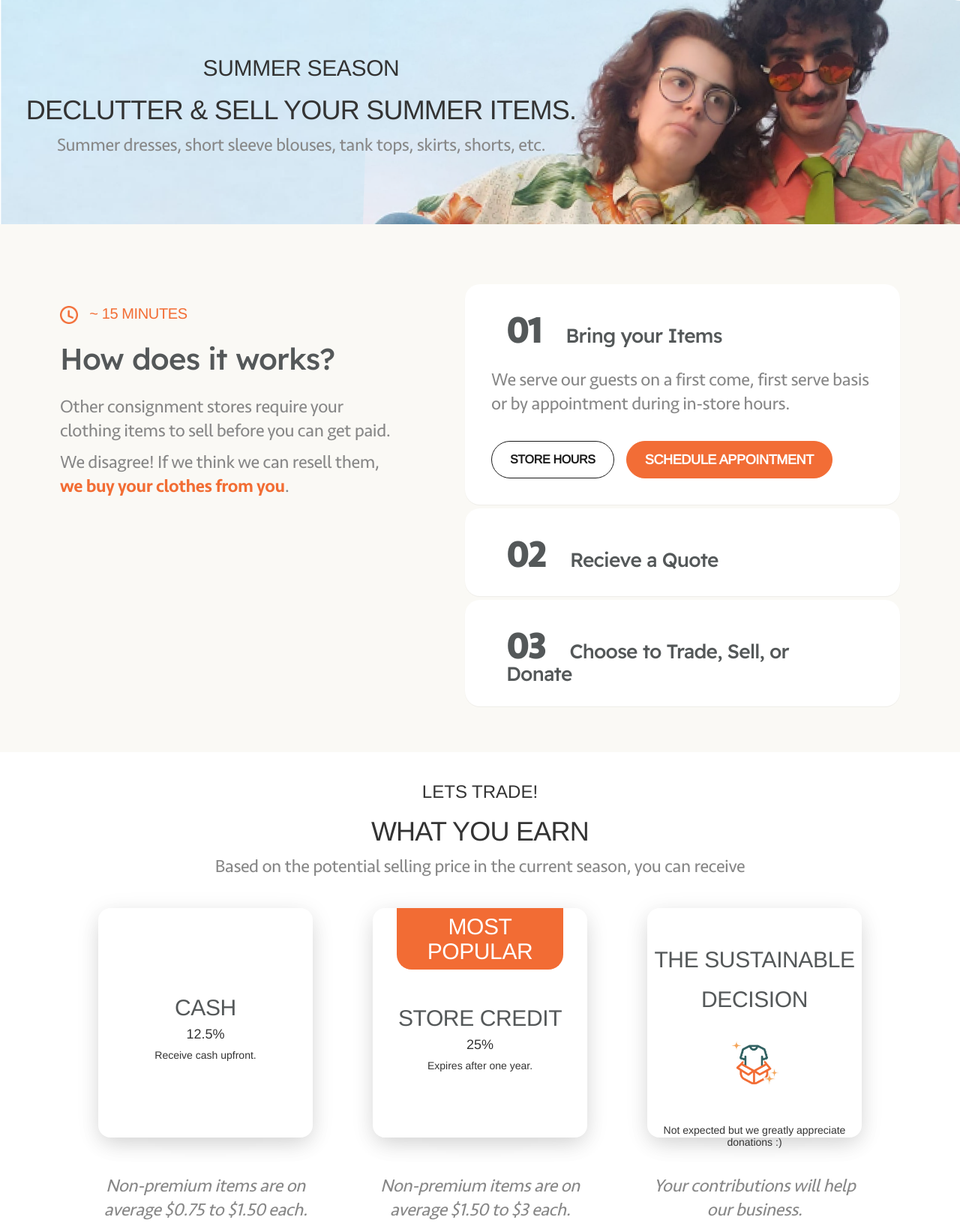
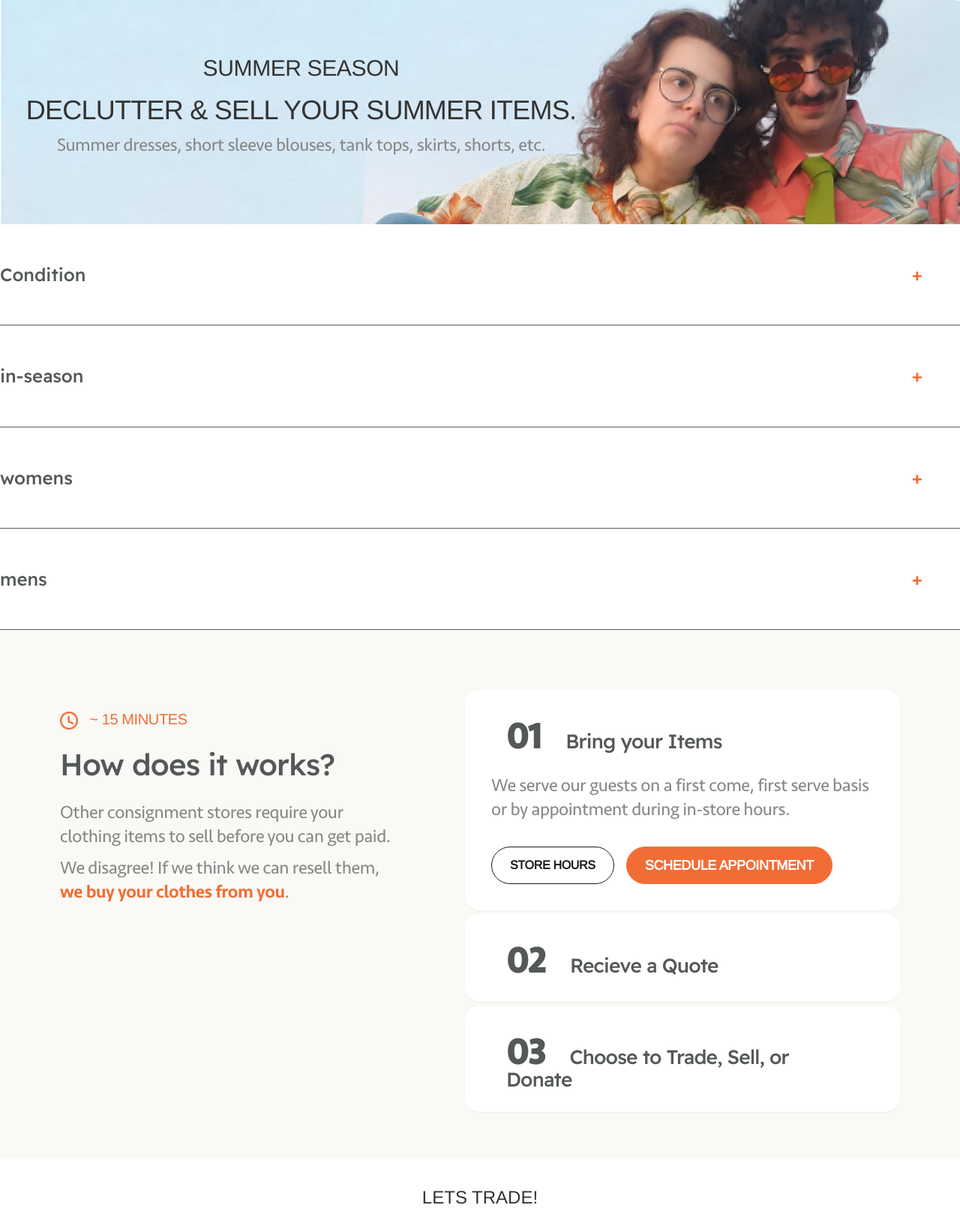
Before and after one commit to Ruprabhu25/boheme-website, a Flask app: page /trade in a window 1280 px wide; the page is wider, and only the part inside the window is pictured. Shown: the part 145-1776 px from the top of that part at 75% size. Run offline with Flask 3, Linux system fonts and the light colour scheme; some libraries are stand-ins or nearby versions; some web fonts are replaced.

Commit message:
Update trade.html

```diff
--- a/templates/trade.html
+++ b/templates/trade.html
@@ -48,6 +48,33 @@
             <h1>Declutter & Sell your summer items.</h1>
             <p>Summer dresses, short sleeve blouses, tank tops, skirts, shorts, etc.</p>
         </div>
+    </div>
+    <!--Condition, InSeason, Mens, Womens-->
+    <div id="condition">
+      <button type="button" class="collapsible">
+        Condition
+      </button>
+      <div class="content">
+        <p>Sample text, content, or links to be placed here.</p>
+      </div>
+      <button type="button" class="collapsible">
+        in-season
+      </button>
+      <div class="content">
+        <p>Sample text, content, or links to be placed here.</p>
+      </div>
+      <button type="button" class="collapsible">
+        womens
+      </button>
+      <div class="content">
+        <p>Sample text, content, or links to be placed here.</p>
+      </div>
+      <button type="button" class="collapsible">
+        mens
+      </button>
+      <div class="content">
+        <p>Sample text, content, or links to be placed here.</p>
+      </div>
     </div>
      <!--how does it work-->
      <div id="how-does-it-work">
@@ -280,10 +307,3 @@
     </div>
 </body>
 </html>
-
-
-
-
-<div class="seasonal">
-
-</div>
```
